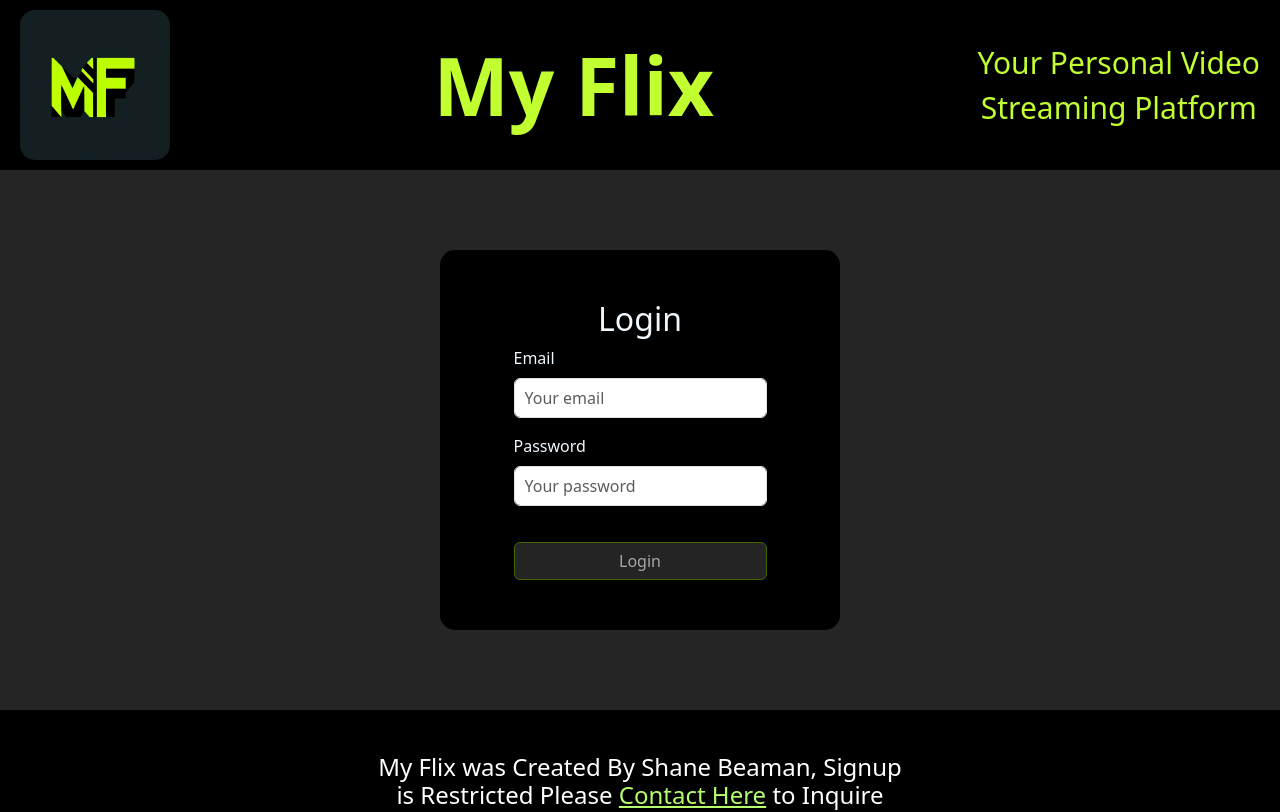
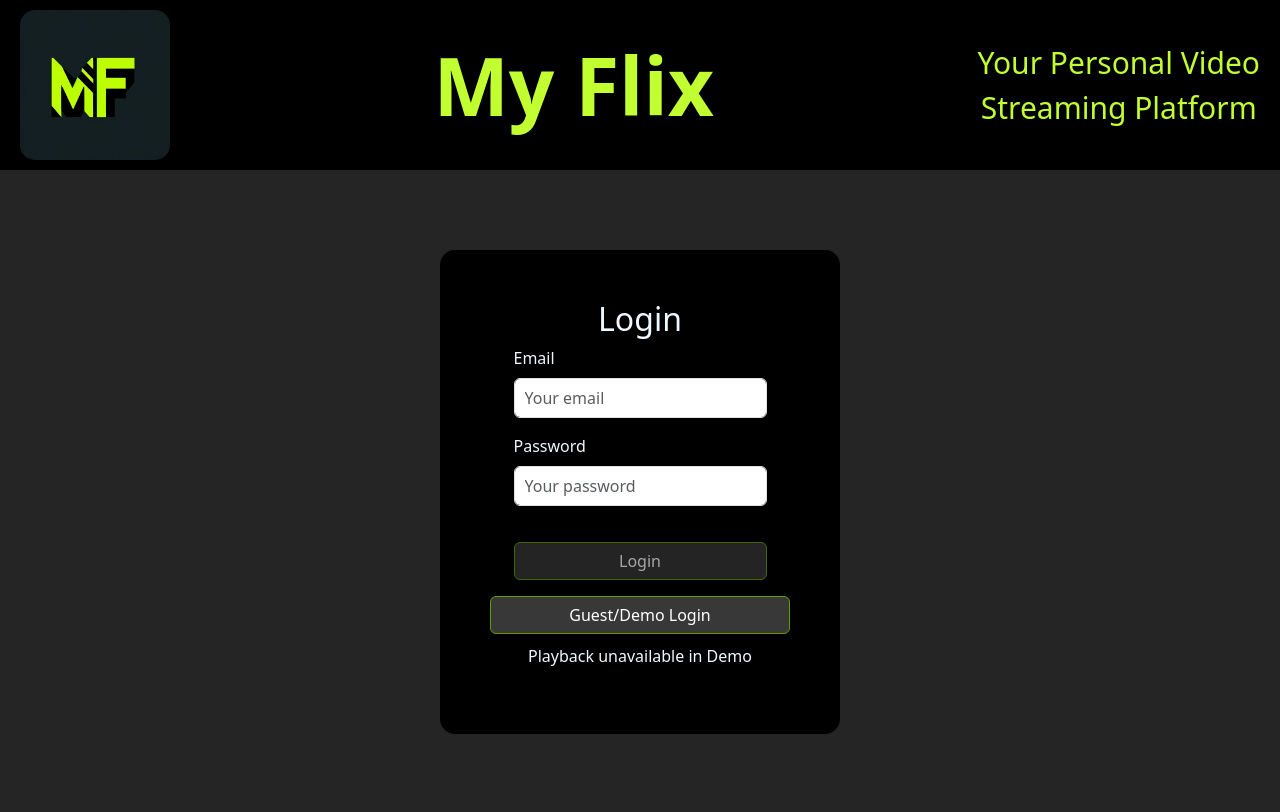
Before and after one commit to S10skeleton/My-Flix, a React (Vite) app in the folder client/: page / in a window 1280 px wide. Shown: the top 812 px of the page. Built offline with nearby package versions, Linux system fonts and the light colour scheme.

Commit message:
Final polishing and demo login added

```diff
--- a/client/src/Styles/Details.css
+++ b/client/src/Styles/Details.css
@@ -53,6 +53,17 @@
     margin: 20px;
 }
 
+button {
+  padding: 10px 20px;
+  background-color: #07070731; /* Dark background */
+  color: aliceblue;
+  border-radius: 5px;
+  border: 2px solid #8ae000; /* Adjusted for border color */
+  cursor: pointer;
+  transition: background-color 0.3s, transform 0.3s;
+  font-size: 16px; /* Adjust size as needed */
+}
+
 /* Media queries for mobile responsiveness */
 @media (max-width: 768px) {
     .details {
--- a/client/src/Styles/Intro.css
+++ b/client/src/Styles/Intro.css
@@ -55,4 +55,8 @@
 
   }
 
+  .disclaimer {
+    margin-top: 10px;
+  }
+
   /* Additional styles for other elements like labels, headings, etc. */
--- a/client/src/components/Header/index.jsx
+++ b/client/src/components/Header/index.jsx
@@ -8,8 +8,9 @@ import MFLogo from '../../assets/MFLogo.webp'
 const Header = () => {
   return (
     <header className="header">
-      <img src={MFLogo} alt="MF Logo" className="header-logo" />
-      <h1>My Flix</h1>
+      <Link to="/">
+        <img src={MFLogo} alt="MF Logo" className="header-logo" />
+      </Link>      <h1>My Flix</h1>
       <p>Your Personal Video <br /> Streaming Platform</p>
     </header>
   );
--- a/client/src/components/Login/index.jsx
+++ b/client/src/components/Login/index.jsx
@@ -50,6 +50,23 @@ const LoginForm = () => {
     setUserFormData({ email: '', password: '' });
   };
 
+  const handleGuestLogin = async () => {
+    try {
+      const guestCredentials = { email: 'user01@example.com', password: 'password123' };
+      const { data } = await login({ variables: { ...guestCredentials } });
+
+      if (data.loginUser && data.loginUser.token) {
+        Auth.login(data.loginUser.token);
+        console.log("Guest logged in successfully!");
+      } else {
+        throw new Error('Guest login failed');
+      }
+    } catch (err) {
+      console.error(err);
+      setShowAlert(true);
+    }
+  };
+
 
   return (
     <>
@@ -92,6 +109,13 @@ const LoginForm = () => {
           Login
         </Button>
       </Form>
+      <Button
+          onClick={handleGuestLogin}
+          variant='secondary'
+          className='mt-3'>
+          Guest/Demo Login
+        </Button>
+        <p className='disclaimer'>Playback unavailable in Demo</p>
       </div>
     </>
   );
--- a/client/src/pages/Intro.jsx
+++ b/client/src/pages/Intro.jsx
@@ -1,9 +1,7 @@
-import React, { useState, useEffect } from 'react';
-import { useNavigate } from 'react-router-dom'; // import useHistory hook from react-router-dom
-import MFLogo from '../assets/MFLogo.webp';
-import IntroAudio from '../assets/BidenIntro.mp3'; // Import your audio file
-import LoginForm from '../components/Login';
-
+import React, { useState, useEffect } from "react";
+import { useNavigate } from "react-router-dom"; // import useHistory hook from react-router-dom
+import MFLogo from "../assets/MFLogo.webp";
+import LoginForm from "../components/Login";
 
 const IntroPage = () => {
   // const isLoggedIn = false; // Replace with actual login check
@@ -13,27 +11,21 @@ const IntroPage = () => {
   useEffect(() => {
     const timer = setTimeout(() => {
       setShowIntro(false);
-    }, 4000);
+    }, 2000);
     return () => clearTimeout(timer);
   }, []);
-
-
 
   return (
     <>
       {showIntro && (
         <div className="fullscreen-intro">
           <img src={MFLogo} alt="Intro Logo" className="fullscreen-logo" />
-          <audio autoPlay>
-            <source src={IntroAudio} type="audio/mp3" />
-            Your browser does not support the audio element.
-          </audio>
         </div>
       )}
 
-<div className="intro-page">
-          <LoginForm /> {/* Render LoginForm instead of a button */}
-        </div>
+      <div className="intro-page">
+        <LoginForm /> {/* Render LoginForm instead of a button */}
+      </div>
     </>
   );
 };
--- a/client/src/pages/MovieDetails.jsx
+++ b/client/src/pages/MovieDetails.jsx
@@ -22,6 +22,9 @@ const MovieDetails = () => {
   return (
     <div className="details">
       <div className="leftDetail">
+      <Link to="/home" className="back-button">
+          <button>Back to Home</button>
+        </Link>
         <h2 className="title">{movie.title}</h2>
         {movie.posterUrl && ( // Render the poster if available
           <img
```
